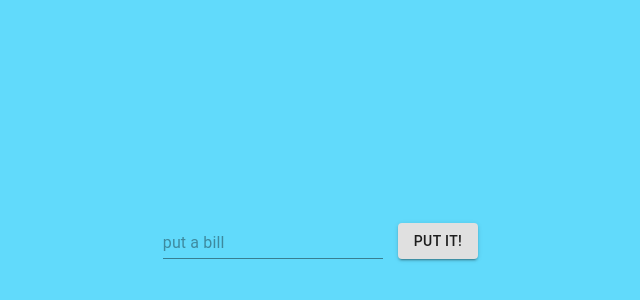
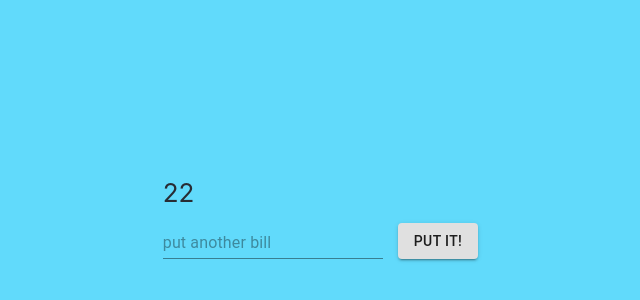
Before and after one commit to robpwatkins/budget-list, a React (Create React App) app: page / in a window 1280 px wide. Shown: the part 170-470 px from the top of the page, without its empty margins (312-952 px from the left). Built offline with nearby package versions, Linux system fonts and the light colour scheme.

Commit message:
now to make the bills editable on click

```diff
--- a/src/App.js
+++ b/src/App.js
@@ -13,7 +13,7 @@ const StyledDiv = styled.div`
 `
 
 const App = () => {
-  const [bills, setBills] = useState([]);
+  const [bills, setBills] = useState([22]);
 
   return (
     <div className="App">
--- a/src/components/Bill.js
+++ b/src/components/Bill.js
@@ -11,6 +11,8 @@ const StyledDiv = styled.div`
 
 const Bill = (props) => {
   const [isHovered, setIsHovered] = useState(false);
+  const [isClicked, setIsClicked] = useState(false);
+
   return (
     <StyledDiv
       onMouseEnter={() => setIsHovered(true)}
```
